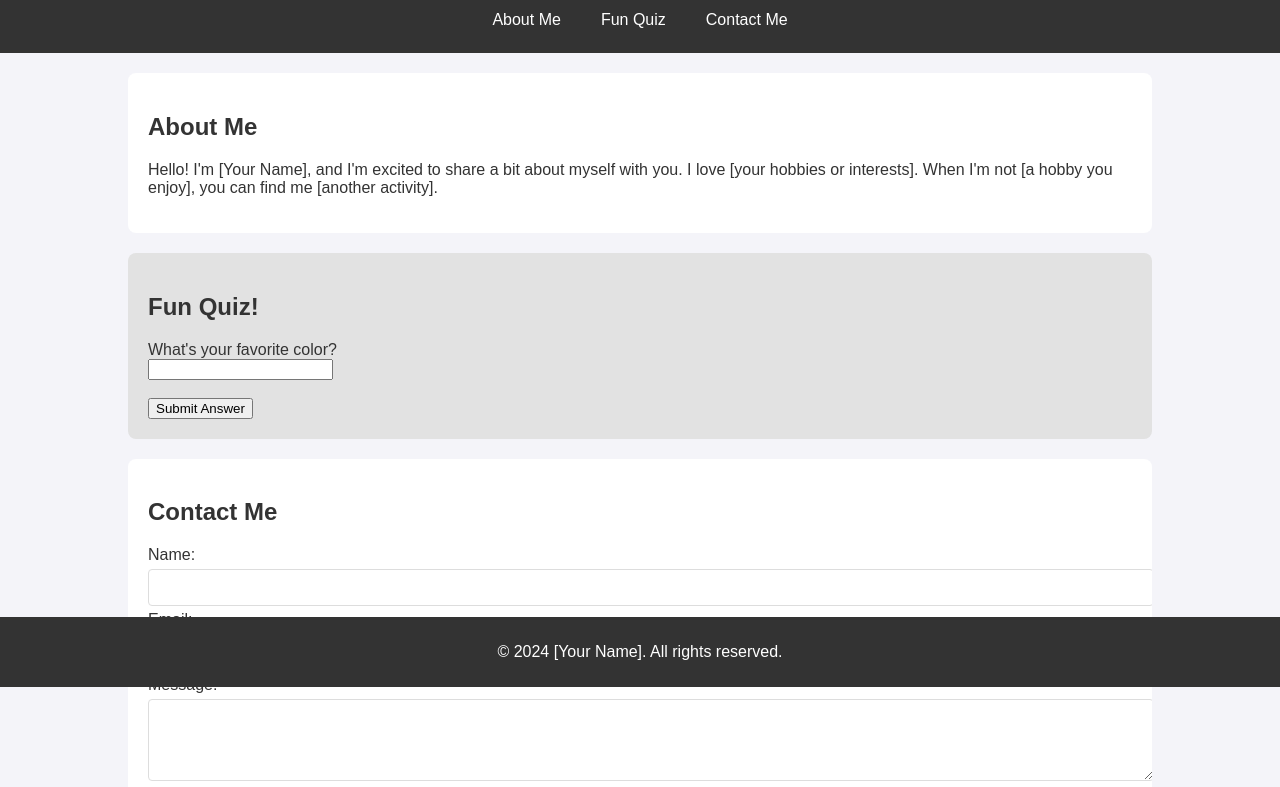
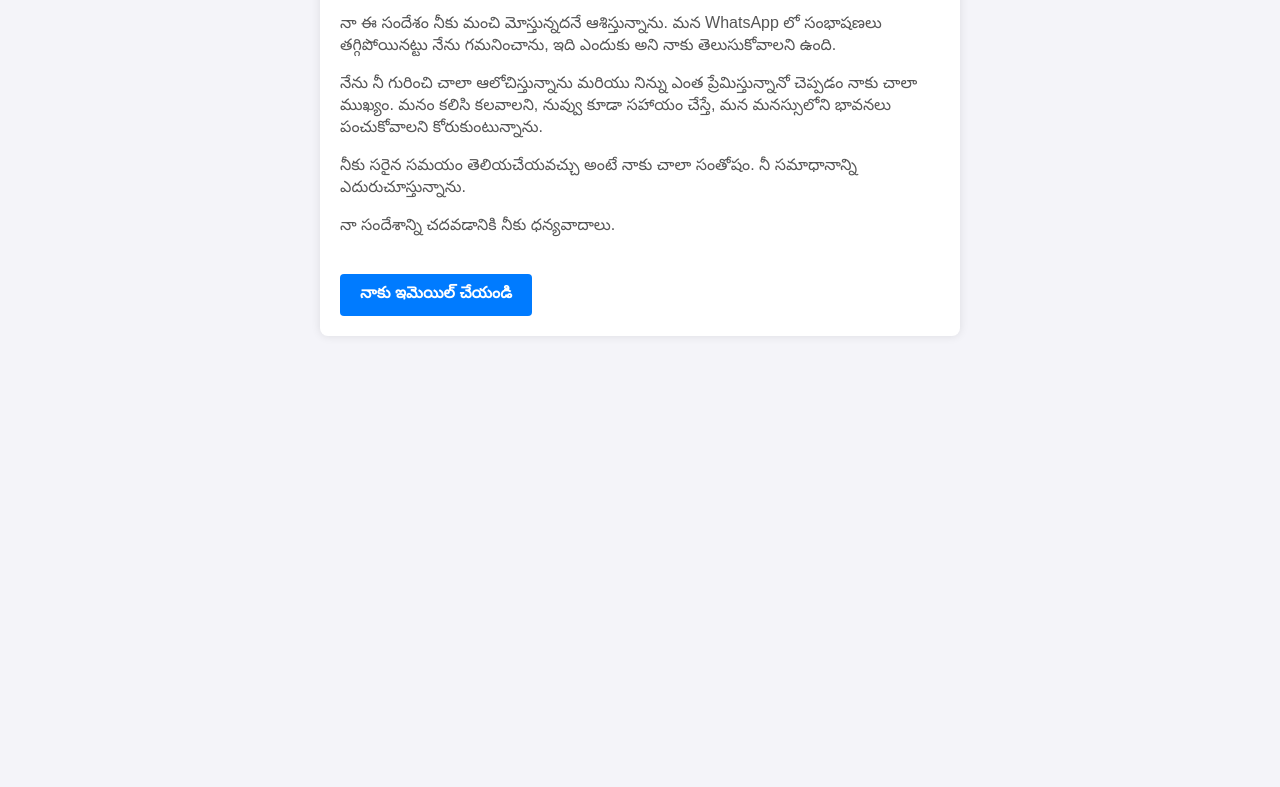
Before and after one commit to AbhayPotabatti/AbhayPotabatti.github.io, a plain HTML site: page index.html in a window 1280 px wide. Shown: the part 113-900 px from the top of the page. After the commit the page ends 800 px from the top, so only its background shows below. Drawn offline with Linux system fonts and the light colour scheme.

Commit message:
Update index.html

```diff
--- a/index.html
+++ b/index.html
@@ -1,125 +1,65 @@
 <!DOCTYPE html>
-<html lang="en">
+<html lang="te">
 <head>
     <meta charset="UTF-8">
     <meta name="viewport" content="width=device-width, initial-scale=1.0">
-    <title>Welcome to My World</title>
+    <title>[ఆమె పేరు] కి సందేశం</title>
     <style>
         body {
             font-family: Arial, sans-serif;
             margin: 0;
-            padding: 0;
+            padding: 20px;
             background-color: #f4f4f9;
-            color: #333;
-        }
-        header {
-            background-color: #4CAF50;
-            color: #fff;
-            padding: 10px 0;
             text-align: center;
         }
         .container {
-            width: 80%;
-            margin: auto;
-            overflow: hidden;
+            max-width: 600px;
+            margin: 0 auto;
+            padding: 20px;
+            background-color: #fff;
+            border-radius: 8px;
+            box-shadow: 0 0 10px rgba(0, 0, 0, 0.1);
+            text-align: left;
         }
-        .nav {
-            display: flex;
-            justify-content: center;
-            padding: 10px 0;
-            background-color: #333;
+        h1 {
+            color: #333;
         }
-        .nav a {
+        p {
+            font-size: 16px;
+            color: #555;
+        }
+        .button {
+            display: inline-block;
+            padding: 10px 20px;
+            margin-top: 20px;
             color: #fff;
-            padding: 14px 20px;
+            background-color: #007bff;
             text-decoration: none;
+            border-radius: 4px;
+            font-weight: bold;
             text-align: center;
         }
-        .nav a:hover {
-            background-color: #575757;
-        }
-        .section {
-            padding: 20px;
-            margin: 20px 0;
-            background-color: #fff;
-            border-radius: 8px;
-        }
-        .quiz {
-            background-color: #e2e2e2;
-            padding: 20px;
-            border-radius: 8px;
-        }
-        .contact-form input, .contact-form textarea {
-            width: 100%;
-            padding: 10px;
-            margin: 5px 0;
-            border: 1px solid #ddd;
-            border-radius: 4px;
-        }
-        .contact-form button {
-            background-color: #4CAF50;
-            color: #fff;
-            padding: 10px 15px;
-            border: none;
-            border-radius: 4px;
-            cursor: pointer;
-        }
-        .contact-form button:hover {
-            background-color: #45a049;
-        }
-        footer {
-            background-color: #333;
-            color: #fff;
-            text-align: center;
-            padding: 10px 0;
-            position: fixed;
-            width: 100%;
-            bottom: 0;
+        .button:hover {
+            background-color: #0056b3;
         }
     </style>
 </head>
 <body>
-    <header>
-        <h1>Welcome to My World</h1>
-    </header>
-
-    <nav class="nav">
-        <a href="#about">About Me</a>
-        <a href="#quiz">Fun Quiz</a>
-        <a href="#contact">Contact Me</a>
-    </nav>
-
     <div class="container">
-        <section id="about" class="section">
-            <h2>About Me</h2>
-            <p>Hello! I'm [Your Name], and I'm excited to share a bit about myself with you. I love [your hobbies or interests]. When I'm not [a hobby you enjoy], you can find me [another activity].</p>
-        </section>
-
-        <section id="quiz" class="section quiz">
-            <h2>Fun Quiz!</h2>
-            <form>
-                <label for="question">What's your favorite color?</label><br>
-                <input type="text" id="question" name="question"><br><br>
-                <button type="button" onclick="alert('Nice choice!')">Submit Answer</button>
-            </form>
-        </section>
-
-        <section id="contact" class="section">
-            <h2>Contact Me</h2>
-            <form class="contact-form">
-                <label for="name">Name:</label>
-                <input type="text" id="name" name="name" required><br>
-                <label for="email">Email:</label>
-                <input type="email" id="email" name="email" required><br>
-                <label for="message">Message:</label>
-                <textarea id="message" name="message" rows="4" required></textarea><br>
-                <button type="submit">Send Message</button>
-            </form>
-        </section>
+        <h1>హలో [ఆమె పేరు],</h1>
+        <p>
+            నా ఈ సందేశం నీకు మంచి మోస్తున్నదనే ఆశిస్తున్నాను. మన WhatsApp లో సంభాషణలు తగ్గిపోయినట్టు నేను గమనించాను, ఇది ఎందుకు అని నాకు తెలుసుకోవాలని ఉంది.
+        </p>
+        <p>
+            నేను నీ గురించి చాలా ఆలోచిస్తున్నాను మరియు నిన్ను ఎంత ప్రేమిస్తున్నానో చెప్పడం నాకు చాలా ముఖ్యం. మనం కలిసి కలవాలని, నువ్వు కూడా సహాయం చేస్తే, మన మనస్సులోని భావనలు పంచుకోవాలని కోరుకుంటున్నాను.
+        </p>
+        <p>
+            నీకు సరైన సమయం తెలియచేయవచ్చు అంటే నాకు చాలా సంతోషం. నీ సమాధానాన్ని ఎదురుచూస్తున్నాను.
+        </p>
+        <p>
+            నా సందేశాన్ని చదవడానికి నీకు ధన్యవాదాలు.
+        </p>
+        <a href="mailto:youremail@example.com" class="button">నాకు ఇమెయిల్ చేయండి</a>
     </div>
-
-    <footer>
-        <p>&copy; 2024 [Your Name]. All rights reserved.</p>
-    </footer>
 </body>
 </html>
```
